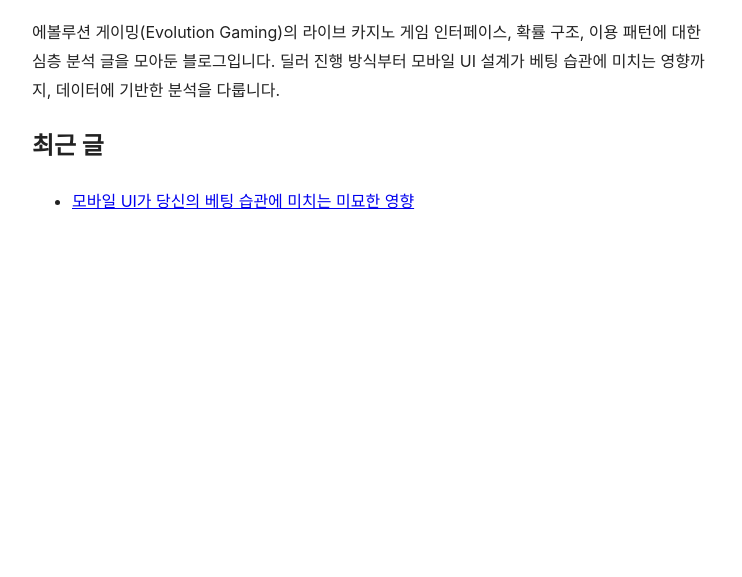
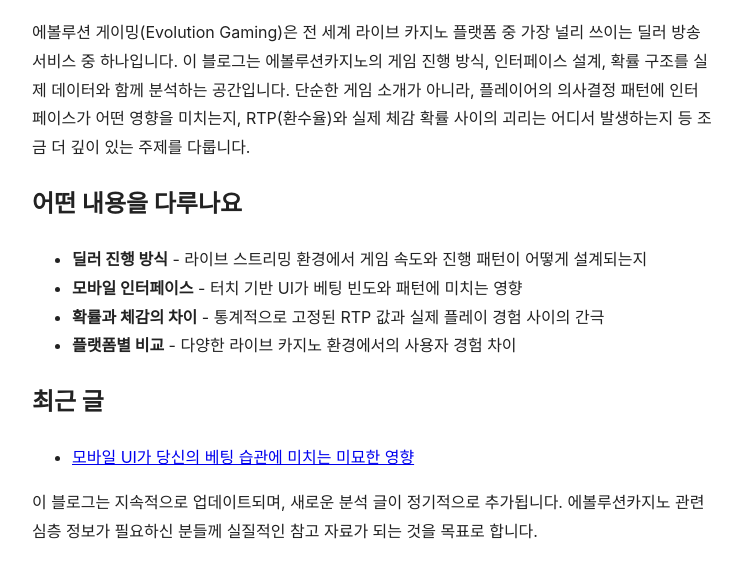
Before and after one commit to wooridev/wooridev.github.io, a plain HTML site: page index.html in a window 1280 px wide. Shown: the part 121-698 px from the top of the page, without its empty margins (268-1010 px from the left). Drawn offline with Linux system fonts and the light colour scheme.

Commit message:
Add canonical/twitter tags and expand content depth

```diff
--- a/index.html
+++ b/index.html
@@ -6,17 +6,32 @@
 <title>에볼루션카지노 가이드 - WooriDev Blog</title>
 <meta name="description" content="에볼루션카지노(Evolution Gaming) 라이브 카지노 게임 방식, 인터페이스, 확률 구조에 대한 심층 분석과 가이드를 공유하는 블로그입니다.">
 <meta name="keywords" content="에볼루션카지노,에볼루션 게이밍,라이브카지노,바카라,블랙잭,룰렛,카지노 가이드">
+<link rel="canonical" href="https://wooridev.github.io/">
 <meta property="og:title" content="에볼루션카지노 가이드 - WooriDev Blog">
 <meta property="og:description" content="에볼루션카지노 라이브 카지노 게임 방식, 인터페이스, 확률 구조에 대한 심층 분석과 가이드를 공유하는 블로그입니다.">
 <meta property="og:type" content="website">
+<meta property="og:url" content="https://wooridev.github.io/">
+<meta name="twitter:card" content="summary">
+<meta name="twitter:title" content="에볼루션카지노 가이드 - WooriDev Blog">
+<meta name="twitter:description" content="에볼루션카지노 라이브 카지노 게임 방식, 인터페이스, 확률 구조에 대한 심층 분석과 가이드를 공유하는 블로그입니다.">
 </head>
 <body style="max-width:680px;margin:60px auto;padding:0 20px;font-family:-apple-system,sans-serif;line-height:1.8;color:#222">
 <h1>에볼루션카지노 가이드</h1>
-<p>에볼루션 게이밍(Evolution Gaming)의 라이브 카지노 게임 인터페이스, 확률 구조, 이용 패턴에 대한 심층 분석 글을 모아둔 블로그입니다. 딜러 진행 방식부터 모바일 UI 설계가 베팅 습관에 미치는 영향까지, 데이터에 기반한 분석을 다룹니다.</p>
+<p>에볼루션 게이밍(Evolution Gaming)은 전 세계 라이브 카지노 플랫폼 중 가장 널리 쓰이는 딜러 방송 서비스 중 하나입니다. 이 블로그는 에볼루션카지노의 게임 진행 방식, 인터페이스 설계, 확률 구조를 실제 데이터와 함께 분석하는 공간입니다. 단순한 게임 소개가 아니라, 플레이어의 의사결정 패턴에 인터페이스가 어떤 영향을 미치는지, RTP(환수율)와 실제 체감 확률 사이의 괴리는 어디서 발생하는지 등 조금 더 깊이 있는 주제를 다룹니다.</p>
+
+<h2>어떤 내용을 다루나요</h2>
+<ul>
+<li><strong>딜러 진행 방식</strong> - 라이브 스트리밍 환경에서 게임 속도와 진행 패턴이 어떻게 설계되는지</li>
+<li><strong>모바일 인터페이스</strong> - 터치 기반 UI가 베팅 빈도와 패턴에 미치는 영향</li>
+<li><strong>확률과 체감의 차이</strong> - 통계적으로 고정된 RTP 값과 실제 플레이 경험 사이의 간극</li>
+<li><strong>플랫폼별 비교</strong> - 다양한 라이브 카지노 환경에서의 사용자 경험 차이</li>
+</ul>
 
 <h2>최근 글</h2>
 <ul>
 <li><a href="mobile-casino-touch-interface-probability-data.html">모바일 UI가 당신의 베팅 습관에 미치는 미묘한 영향</a></li>
 </ul>
+
+<p>이 블로그는 지속적으로 업데이트되며, 새로운 분석 글이 정기적으로 추가됩니다. 에볼루션카지노 관련 심층 정보가 필요하신 분들께 실질적인 참고 자료가 되는 것을 목표로 합니다.</p>
 </body>
 </html>
```
